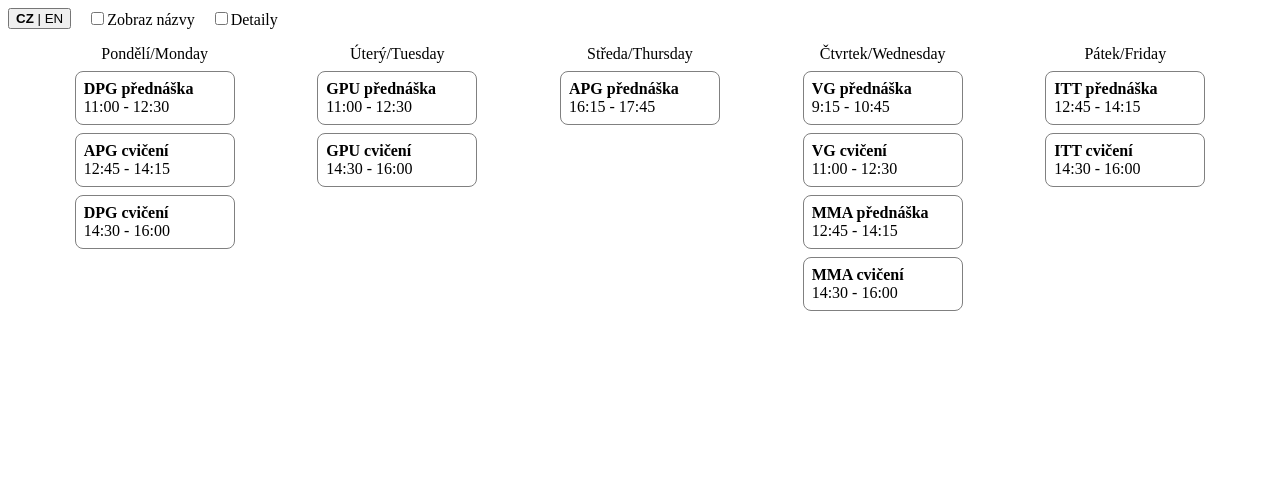
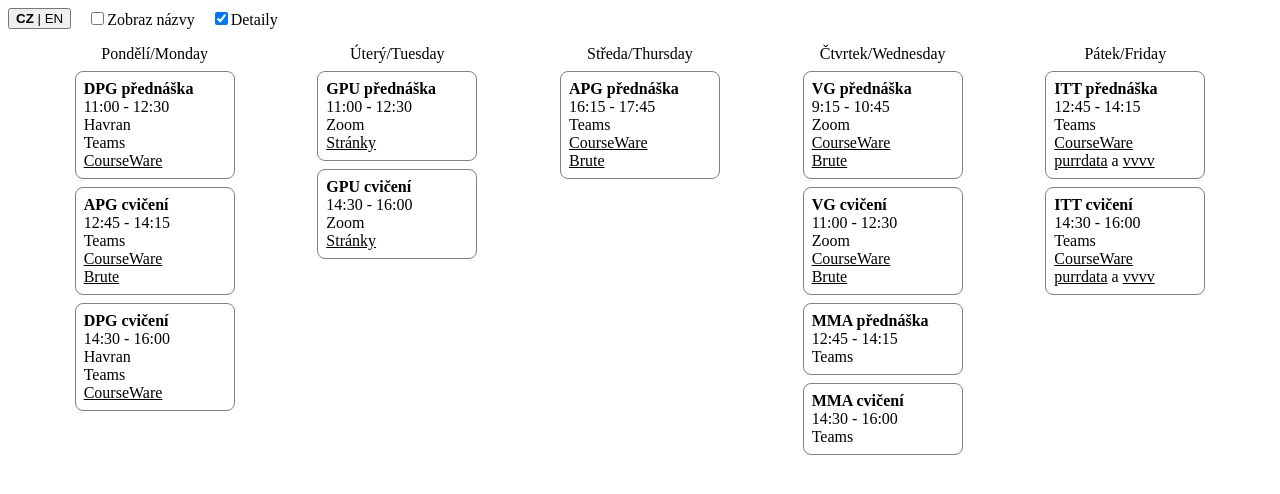
Before and after one commit to CodeWitchBella/codewitchbella.com-old, a Next.js app: page /rozvrh in a window 1280 px wide. Shown: the top 494 px of the page. Built offline with nearby package versions, Linux system fonts and the light colour scheme.

Commit message:
ctx deets

```diff
--- a/components/calendar-event.tsx
+++ b/components/calendar-event.tsx
@@ -28,7 +28,12 @@ export function CalEvent({
           {ctx.czech ? subject?.name : subject?.enname ?? subject?.name ?? ''}
         </div>
       ) : null}
-      {ctx.deets ? children : null}
+      {ctx.deets ? (
+        <>
+          {subject?.deets}
+          <div>{children}</div>
+        </>
+      ) : null}
     </Event>
   )
 }
@@ -41,7 +46,9 @@ const Event = styled.div({
 
 const eventContext = createContext({
   subjects: {} as {
-    [key: string]: { name: string; enname?: string } | undefined
+    [key: string]:
+      | { name: string; enname?: string; deets: JSX.Element }
+      | undefined
   },
   showTitles: false,
   czech: true,
--- a/pages/rozvrh.tsx
+++ b/pages/rozvrh.tsx
@@ -8,7 +8,7 @@ import { CalEvent, Cz, En, EventProvider } from '../components/calendar-event'
 export default function FEL() {
   const [showTitles, setShowTitles] = useBooleanQueryParam('titles', false)
   const [english, toggleLang] = useEn()
-  const [deets, setDeets] = useBooleanQueryParam('deets', false)
+  const [deets, setDeets] = useBooleanQueryParam('deets', true)
   const [links, setLinks] = useLocalStorage('rozvrh:links')
 
   useSetOnWindow('setLink', (type: string, value: string) => {
@@ -25,23 +25,87 @@ export default function FEL() {
           DPG: {
             name: 'Datové struktury počítačové grafiky',
             enname: 'Data Structures for Computer Graphics',
+            deets: (
+              <>
+                Havran
+                <br />
+                Teams
+                <br />
+                <Link to="https://cw.fel.cvut.cz/wiki/courses/b4m39dpg/start">
+                  CourseWare
+                </Link>
+              </>
+            ),
           },
           APG: {
             name: 'Algoritmy počítačové grafiky',
             enname: 'Algorithms of Computer Graphics',
+            deets: (
+              <>
+                Teams
+                <br />
+                <Link to="https://cw.fel.cvut.cz/wiki/courses/b4m39apg/start">
+                  CourseWare
+                </Link>
+                <br />
+                <Link to="https://cw.felk.cvut.cz/brute/student/course/B4M39APG">
+                  Brute
+                </Link>
+              </>
+            ),
           },
           GPU: {
             name: 'Obecné výpočty na grafických procesorech',
             enname: 'General-Purpose Computing on GPU',
+            deets: (
+              <>
+                <MaybeLink to={links?.GPU}>Zoom</MaybeLink>
+                <br />
+                <Link to="https://cent.felk.cvut.cz/courses/GPU/index.html">
+                  <En>Website</En>
+                  <Cz>Stránky</Cz>
+                </Link>
+              </>
+            ),
           },
-          VG: { name: 'Výpočetní geometrie', enname: 'Computational Geometry' },
+          VG: {
+            name: 'Výpočetní geometrie',
+            enname: 'Computational Geometry',
+            deets: (
+              <>
+                <MaybeLink to={links?.CG}>Zoom</MaybeLink>
+                <br />
+                <Link to="https://cw.fel.cvut.cz/wiki/courses/cg/start">
+                  CourseWare
+                </Link>
+                <br />
+                <Link to="https://cw.felk.cvut.cz/brute/student/course/CG">
+                  Brute
+                </Link>
+              </>
+            ),
+          },
           MMA: {
             name: 'Multimédia a počítačová animace',
             enname: 'Multimedia and Computer Animation',
+            deets: <>Teams</>,
           },
           ITT: {
             name: 'Intermediální tvorba a technologie I',
             enname: 'Applied Multimedia and Technology I',
+            deets: (
+              <>
+                <div>
+                  Teams
+                  <br />
+                  <Link to="https://cw.fel.cvut.cz/wiki/courses/b0m39itt1/start">
+                    CourseWare
+                  </Link>
+                </div>
+                <Link to="https://www.purrdata.net/">purrdata</Link> <Cz>a</Cz>
+                <En>and</En> <Link to="https://vvvv.org">vvvv</Link>
+              </>
+            ),
           },
         },
       }}
@@ -77,92 +141,38 @@ export default function FEL() {
           <DayTitle>
             <Cz>Pondělí/</Cz>Monday
           </DayTitle>
-          <CalEvent type="lecture" title="DPG" time="11:00 - 12:30">
-            Havran
-            <br />
-            Teams
-            <br />
-            <Link to="https://cw.fel.cvut.cz/wiki/courses/b4m39dpg/start">
-              CourseWare
-            </Link>
-          </CalEvent>
-          <CalEvent type="seminar" title="APG" time="12:45 - 14:15">
-            Teams
-            <br />
-            <Link to="https://cw.fel.cvut.cz/wiki/courses/b4m39apg/start">
-              CourseWare
-            </Link>
-          </CalEvent>
-          <CalEvent type="seminar" title="DPG" time="14:30 - 16:00">
-            Teams
-            <br />
-            <SeeLecture />
-          </CalEvent>
+          <CalEvent type="lecture" title="DPG" time="11:00 - 12:30"></CalEvent>
+          <CalEvent type="seminar" title="APG" time="12:45 - 14:15"></CalEvent>
+          <CalEvent type="seminar" title="DPG" time="14:30 - 16:00"></CalEvent>
         </Day>
         <Day>
           <DayTitle>
             <Cz>Úterý/</Cz>Tuesday
           </DayTitle>
-          <CalEvent type="lecture" title="GPU" time="11:00 - 12:30">
-            <MaybeLink to={links?.GPU}>Zoom</MaybeLink>
-            <br />
-            <Link to="https://cent.felk.cvut.cz/courses/GPU/index.html">
-              <En>Website</En>
-              <Cz>Stránky</Cz>
-            </Link>
-          </CalEvent>
-          <CalEvent type="seminar" title="GPU" time="14:30 - 16:00">
-            <MaybeLink to={links?.GPU}>Zoom</MaybeLink>
-            <SeeLecture />
-          </CalEvent>
+          <CalEvent type="lecture" title="GPU" time="11:00 - 12:30"></CalEvent>
+          <CalEvent type="seminar" title="GPU" time="14:30 - 16:00"></CalEvent>
         </Day>
         <Day>
           <DayTitle>
             <Cz>Středa/</Cz>Thursday
           </DayTitle>
-          <CalEvent type="lecture" title="APG" time="16:15 - 17:45">
-            Teams
-          </CalEvent>
+          <CalEvent type="lecture" title="APG" time="16:15 - 17:45"></CalEvent>
         </Day>
         <Day>
           <DayTitle>
             <Cz>Čtvrtek/</Cz>Wednesday
           </DayTitle>
-          <CalEvent type="lecture" title="VG" time="9:15 - 10:45">
-            <MaybeLink to={links?.CG}>Zoom</MaybeLink>
-            <br />
-            <Link to="https://cw.fel.cvut.cz/wiki/courses/cg/start">
-              CourseWare
-            </Link>
-          </CalEvent>
-          <CalEvent type="seminar" title="VG" time="11:00 - 12:30">
-            <MaybeLink to={links?.CG}>Zoom</MaybeLink>
-          </CalEvent>
-          <CalEvent type="lecture" title="MMA" time="12:45 - 14:15">
-            Teams
-          </CalEvent>
-          <CalEvent type="seminar" title="MMA" time="14:30 - 16:00">
-            Teams
-          </CalEvent>
+          <CalEvent type="lecture" title="VG" time="9:15 - 10:45"></CalEvent>
+          <CalEvent type="seminar" title="VG" time="11:00 - 12:30"></CalEvent>
+          <CalEvent type="lecture" title="MMA" time="12:45 - 14:15"></CalEvent>
+          <CalEvent type="seminar" title="MMA" time="14:30 - 16:00"></CalEvent>
         </Day>
         <Day>
           <DayTitle>
             <Cz>Pátek/</Cz>Friday
           </DayTitle>
-          <CalEvent type="lecture" title="ITT" time="12:45 - 14:15">
-            <div>
-              Teams
-              <br />
-              <Link to="https://cw.fel.cvut.cz/wiki/courses/b0m39itt1/start">
-                CourseWare
-              </Link>
-            </div>
-            <Link to="https://www.purrdata.net/">purrdata</Link> <Cz>a</Cz>
-            <En>and</En> <Link to="https://vvvv.org">vvvv</Link>
-          </CalEvent>
-          <CalEvent type="seminar" title="ITT" time="14:30 - 16:00">
-            Teams
-          </CalEvent>
+          <CalEvent type="lecture" title="ITT" time="12:45 - 14:15"></CalEvent>
+          <CalEvent type="seminar" title="ITT" time="14:30 - 16:00"></CalEvent>
         </Day>
       </Week>
     </EventProvider>
```
